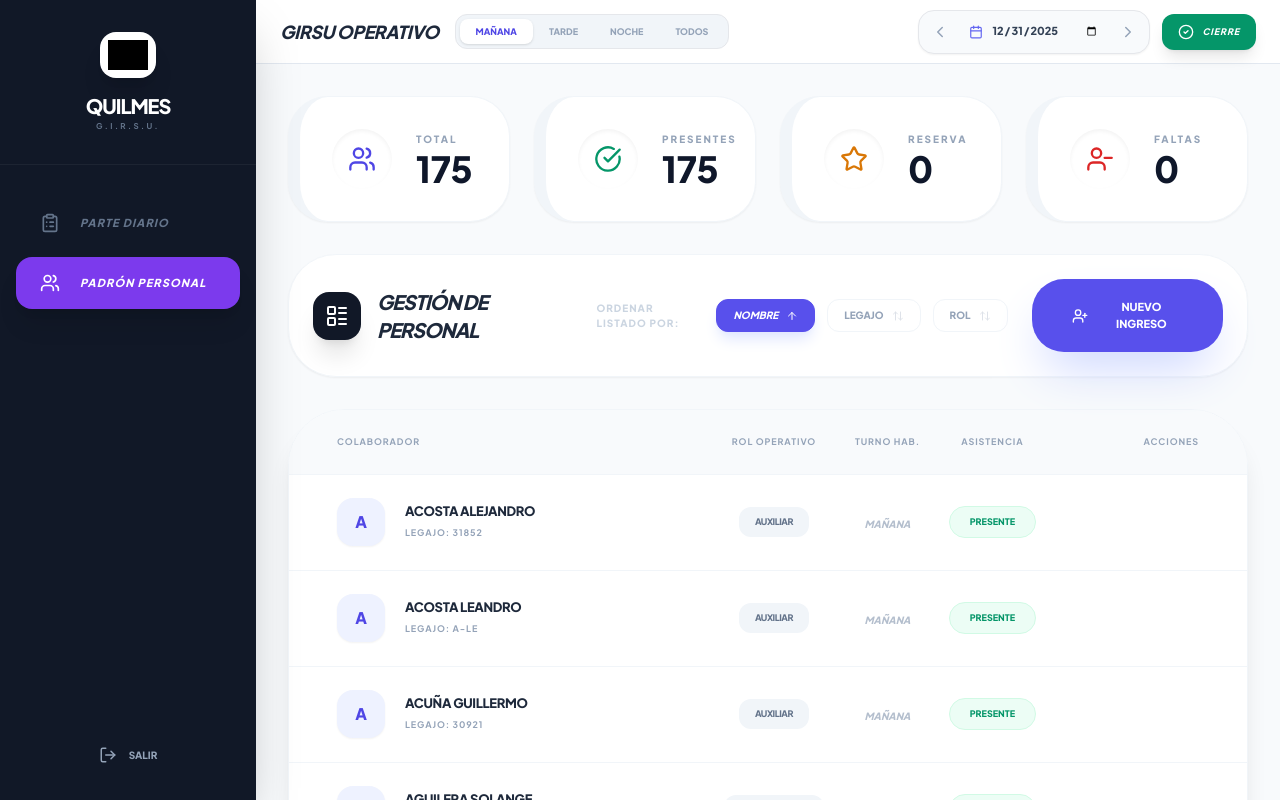
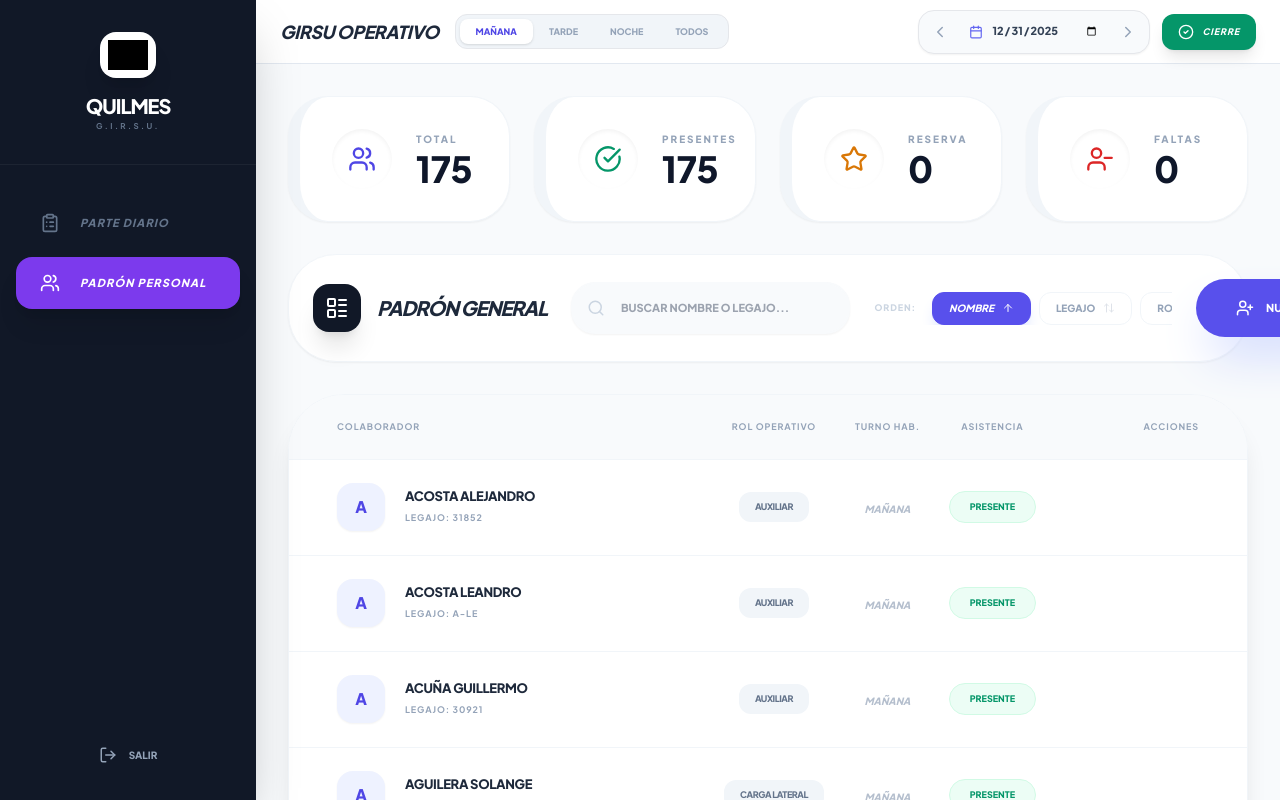
Before and after one commit to Lautzura/G.I.R.S.U.-Quilmes, a React (Vite) app: page / in a window 1280 px wide. Both pictures are taken after a click on the button "PADRÓN PERSONAL". Built offline with nearby package versions, Linux system fonts and the light colour scheme; grey boxes are pictures that could not be loaded.

Commit message:
Update StaffManagement.tsx

```diff
--- a/components/StaffManagement.tsx
+++ b/components/StaffManagement.tsx
@@ -14,11 +14,12 @@ interface StaffManagementProps {
   records: RouteRecord[];
   selectedShift: string;
   searchTerm: string;
+  onSearchChange: (val: string) => void;
 }
 
 type SortKey = 'name' | 'id' | 'role';
 
-export const StaffManagement: React.FC<StaffManagementProps> = ({ staffList, onRemoveStaff, onUpdateStaff, onAddStaff, selectedShift, records, searchTerm }) => {
+export const StaffManagement: React.FC<StaffManagementProps> = ({ staffList, onRemoveStaff, onUpdateStaff, onAddStaff, selectedShift, records, searchTerm, onSearchChange }) => {
   const [isAddModalOpen, setIsAddModalOpen] = useState(false);
   const [editingStaff, setEditingStaff] = useState<StaffMember | null>(null);
   const [sortConfig, setSortConfig] = useState<{ key: SortKey; direction: 'asc' | 'desc' }>({ key: 'name', direction: 'asc' });
@@ -51,7 +52,6 @@ export const StaffManagement: React.FC<StaffManagementProps> = ({ staffList, onR
   }, [shiftStaff, searchTerm, sortConfig]);
 
   const stats = useMemo(() => {
-    // Calcular desglose de inasistencias
     const absenceBreakdown: Record<string, number> = {};
     shiftStaff.forEach(s => {
       if (s.status === StaffStatus.ABSENT) {
@@ -93,7 +93,7 @@ export const StaffManagement: React.FC<StaffManagementProps> = ({ staffList, onR
   return (
     <div className="space-y-8 animate-in fade-in duration-500 max-w-[1600px] mx-auto pb-12">
 
-      {/* TARJETAS DE ESTADÍSTICAS (ESTILO IMAGEN) */}
+      {/* TARJETAS DE ESTADÍSTICAS */}
       <div className="grid grid-cols-1 sm:grid-cols-2 lg:grid-cols-4 gap-6">
         <StatCard label="TOTAL" value={stats.total} icon={<Users size={28} />} color="indigo" />
         <StatCard label="PRESENTES" value={stats.presente} icon={<CheckCircle size={28} />} color="emerald" />
@@ -101,7 +101,7 @@ export const StaffManagement: React.FC<StaffManagementProps> = ({ staffList, onR
         <StatCard label="FALTAS" value={stats.ausentes} icon={<UserMinus size={28} />} color="red" />
       </div>
 
-      {/* DESGLOSE DE INASISTENCIAS POR MOTIVO */}
+      {/* DESGLOSE DE INASISTENCIAS */}
       {stats.ausentes > 0 && (
         <div className="bg-white rounded-[2.5rem] p-6 shadow-sm border border-slate-100 animate-in slide-in-from-top duration-500">
             <div className="flex items-center gap-3 mb-6 px-4">
@@ -129,7 +129,6 @@ export const StaffManagement: React.FC<StaffManagementProps> = ({ staffList, onR
                 })}
             </div>
 
-            {/* DETALLE DE PERSONAS POR MOTIVO SELECCIONADO */}
             {selectedReason && (
                 <div className="mx-4 mt-6 p-6 bg-slate-50 rounded-[2rem] border border-slate-100 animate-in slide-in-from-top duration-300">
                     <div className="flex items-center justify-between mb-4 border-b border-slate-200 pb-3">
@@ -156,16 +155,28 @@ export const StaffManagement: React.FC<StaffManagementProps> = ({ staffList, onR
         </div>
       )}
 
-      {/* BARRA DE GESTIÓN (ESTILO IMAGEN) */}
-      <div className="bg-white rounded-[3rem] p-6 shadow-sm border border-slate-100 flex flex-col md:flex-row items-center justify-between gap-6">
-        <div className="flex flex-col md:flex-row items-center gap-8">
-            <div className="flex items-center gap-4">
+      {/* BARRA DE GESTIÓN Y BÚSQUEDA */}
+      <div className="bg-white rounded-[3rem] p-6 shadow-sm border border-slate-100 flex flex-col xl:flex-row items-center justify-between gap-6">
+        <div className="flex flex-col lg:flex-row items-center gap-6 w-full xl:w-auto">
+            <div className="flex items-center gap-4 shrink-0">
                 <div className="bg-[#111827] text-white p-3 rounded-2xl shadow-xl"><LayoutList size={24} /></div>
-                <h2 className="text-xl font-black text-slate-800 uppercase italic tracking-tighter">GESTIÓN DE PERSONAL</h2>
+                <h2 className="text-xl font-black text-slate-800 uppercase italic tracking-tighter">PADRÓN GENERAL</h2>
             </div>
 
-            <div className="flex items-center gap-3">
-                <span className="text-[10px] font-black text-slate-300 uppercase tracking-widest mr-2">ORDENAR LISTADO POR:</span>
+            {/* BUSCADOR INTEGRADO */}
+            <div className="relative w-full lg:w-80 group">
+                <Search className="absolute left-4 top-1/2 -translate-y-1/2 text-slate-300 group-focus-within:text-indigo-500 transition-colors" size={18} />
+                <input
+                    type="text"
+                    placeholder="BUSCAR NOMBRE O LEGAJO..."
+                    value={searchTerm}
+                    onChange={(e) => onSearchChange(e.target.value)}
+                    className="w-full pl-12 pr-6 py-4 bg-slate-50 border-2 border-slate-50 rounded-[1.5rem] text-[11px] font-black uppercase outline-none focus:bg-white focus:border-indigo-100 focus:ring-4 focus:ring-indigo-500/5 transition-all shadow-sm"
+                />
+            </div>
+
+            <div className="flex items-center gap-2 overflow-x-auto pb-2 lg:pb-0 w-full lg:w-auto">
+                <span className="text-[9px] font-black text-slate-300 uppercase tracking-widest mr-2 shrink-0">ORDEN:</span>
                 <SortButton label="NOMBRE" sortKey="name" />
                 <SortButton label="LEGAJO" sortKey="id" />
                 <SortButton label="ROL" sortKey="role" />
@@ -174,7 +185,7 @@ export const StaffManagement: React.FC<StaffManagementProps> = ({ staffList, onR
 
         <button
           onClick={() => setIsAddModalOpen(true)}
-          className="flex items-center gap-3 px-10 py-5 bg-[#5850ec] text-white rounded-[2rem] text-[11px] font-black uppercase shadow-2xl shadow-indigo-200 hover:brightness-110 transition-all active:scale-95"
+          className="flex items-center gap-3 px-10 py-5 bg-[#5850ec] text-white rounded-[2rem] text-[11px] font-black uppercase shadow-2xl shadow-indigo-200 hover:brightness-110 transition-all active:scale-95 shrink-0"
         >
           <UserPlus size={18} /> NUEVO INGRESO
         </button>
@@ -233,6 +244,12 @@ export const StaffManagement: React.FC<StaffManagementProps> = ({ staffList, onR
             </tbody>
           </table>
         </div>
+        {displayedStaff.length === 0 && (
+            <div className="p-20 text-center flex flex-col items-center justify-center gap-4">
+                <Search size={48} className="text-slate-200" />
+                <p className="text-slate-400 font-black uppercase text-xs">No se encontraron resultados para "{searchTerm}"</p>
+            </div>
+        )}
       </div>
 
       <AddStaffModal isOpen={isAddModalOpen} onClose={() => setIsAddModalOpen(false)} onSave={onAddStaff} />
```
